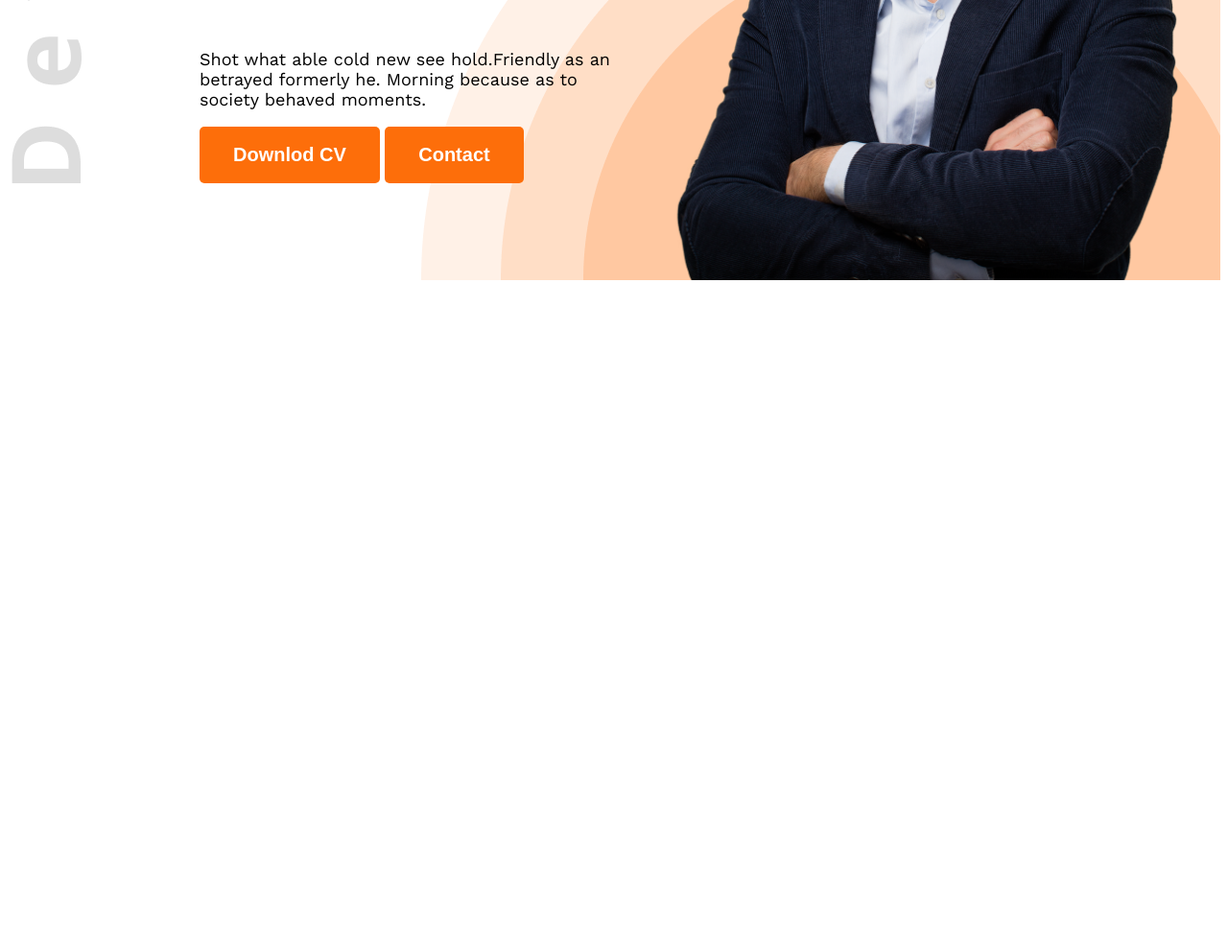
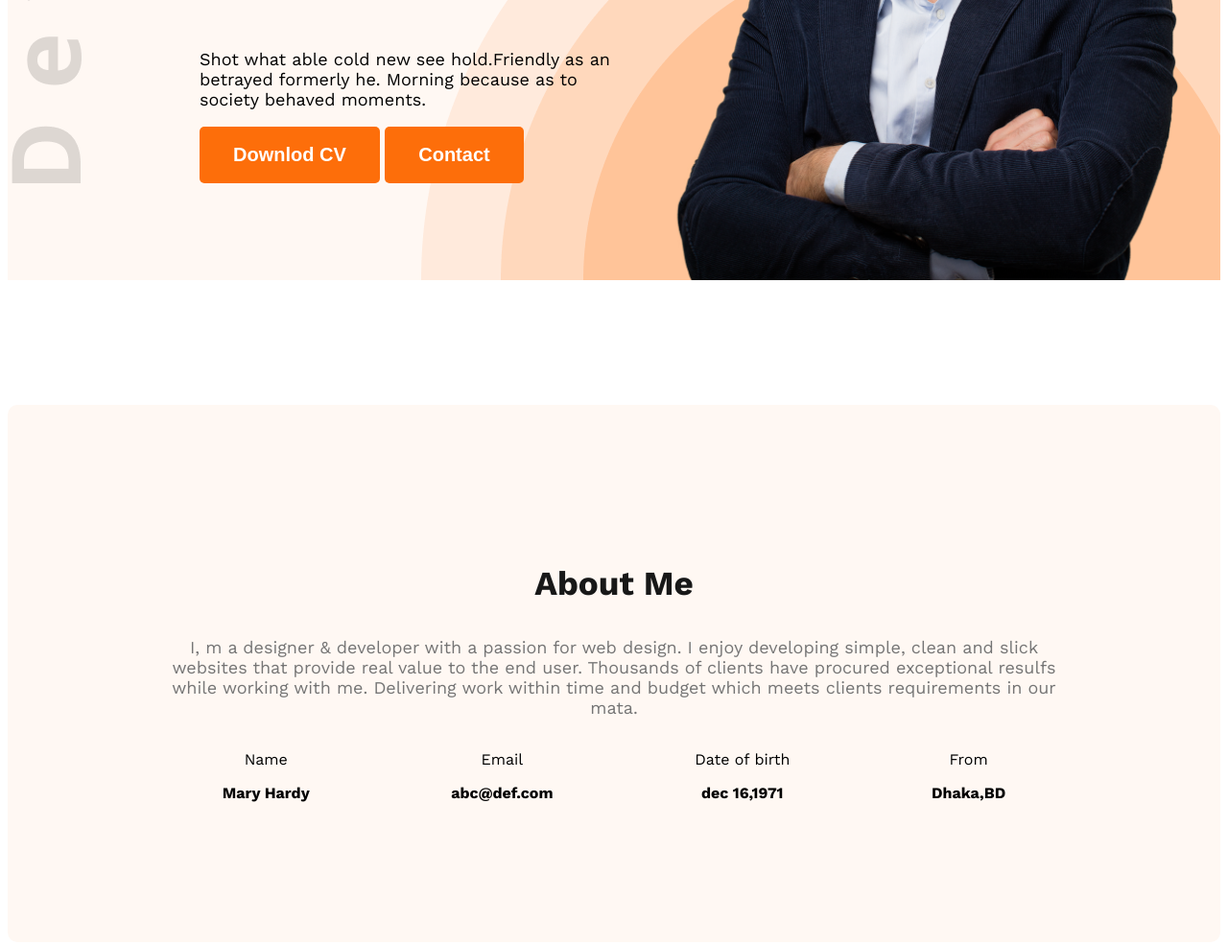
Before and after one commit to marium-fija/web-deve-portfolio, a plain HTML site: page index.html in a window 1280 px wide. Shown: the part 622-1607 px from the top of the page at 96% size. Before the commit the page ends 922 px from the top, so only its background shows below. Drawn offline with nearby package versions, Linux system fonts and the light colour scheme.

Commit message:
added the about file

```diff
--- a/index.html
+++ b/index.html
@@ -10,7 +10,7 @@
     <link rel="stylesheet" href="styles/portfolio.css">
 </head>
 <body class="work-sans-normal">
-    <header class="header">
+    <header class="header secondary-bg">
 <nav>
     <h3 class="nav-title">Ma<span class="text-primery">r</span>y</h3>
     <ul>
@@ -33,7 +33,31 @@
 </div>
     </header>
     <main>
+<section class="about secondary-bg">
+    <h3 class="section-title">About Me</h3>
+    <p class="section-description">
+        I, m a designer & developer with a passion for web design. I enjoy developing simple, clean and slick websites that provide real value to the end user. Thousands of clients have procured exceptional resulfs while working with me. Delivering work within time and budget which meets clients requirements in our mata.
+    </p>
+    <div class="about-items">
 
+        <div class="about-item">
+            <p class="item-title">Name</p>
+            <p class="item-description">Mary Hardy</p>
+        </div>
+        <div class="about-item">
+            <p class="item-title">Email</p>
+            <p class="item-description">abc@def.com</p>
+        </div>
+        <div class="about-item">
+            <p class="item-title">Date of birth</p>
+            <p class="item-description">dec 16,1971</p>
+        </div>
+        <div class="about-item">
+            <p class="item-title">From</p>
+            <p class="item-description">Dhaka,BD</p>
+        </div>
+    </div>
+</section>
     </main>
     <footer>
 
--- a/styles/portfolio.css
+++ b/styles/portfolio.css
@@ -6,6 +6,9 @@
     font-style: normal;
   }
   /* shared style */
+  .secondary-bg{
+    background-color: #FFF8F3;
+}
   .text-primery{
     color:#FD6E0A ;
   }
@@ -78,3 +81,33 @@ nav li a{
   text-decoration: none;
   font-size: 20px;
 }
+.section-title{
+  font-size: 35px;
+  font-weight: bold;
+  color: #181818;
+}
+.section-description{
+  font-size: 18px;
+  color: #757575;
+}
+/* main styles */
+.main{
+  max-width: 1140px;
+  margin: 0 auto;
+}
+/* about styles */
+.about{
+
+  /* background-color: #fbe5d5; */
+  border-radius: 10px;
+  padding: 130px 150px;
+  text-align: center;
+  margin-top: 130px;
+}
+.item-description{
+  font-weight: bold;
+}
+.about-items{
+  display: flex;
+  justify-content: space-around;
+}
```
